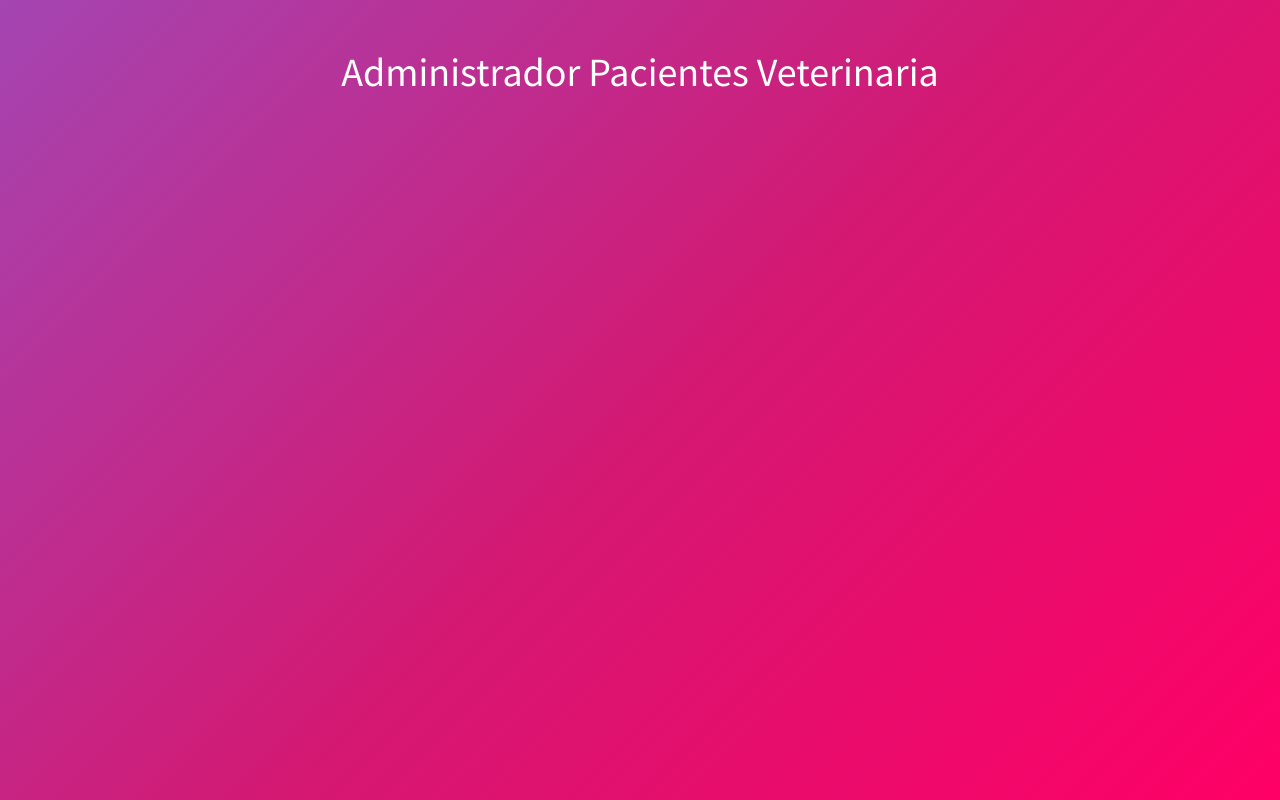
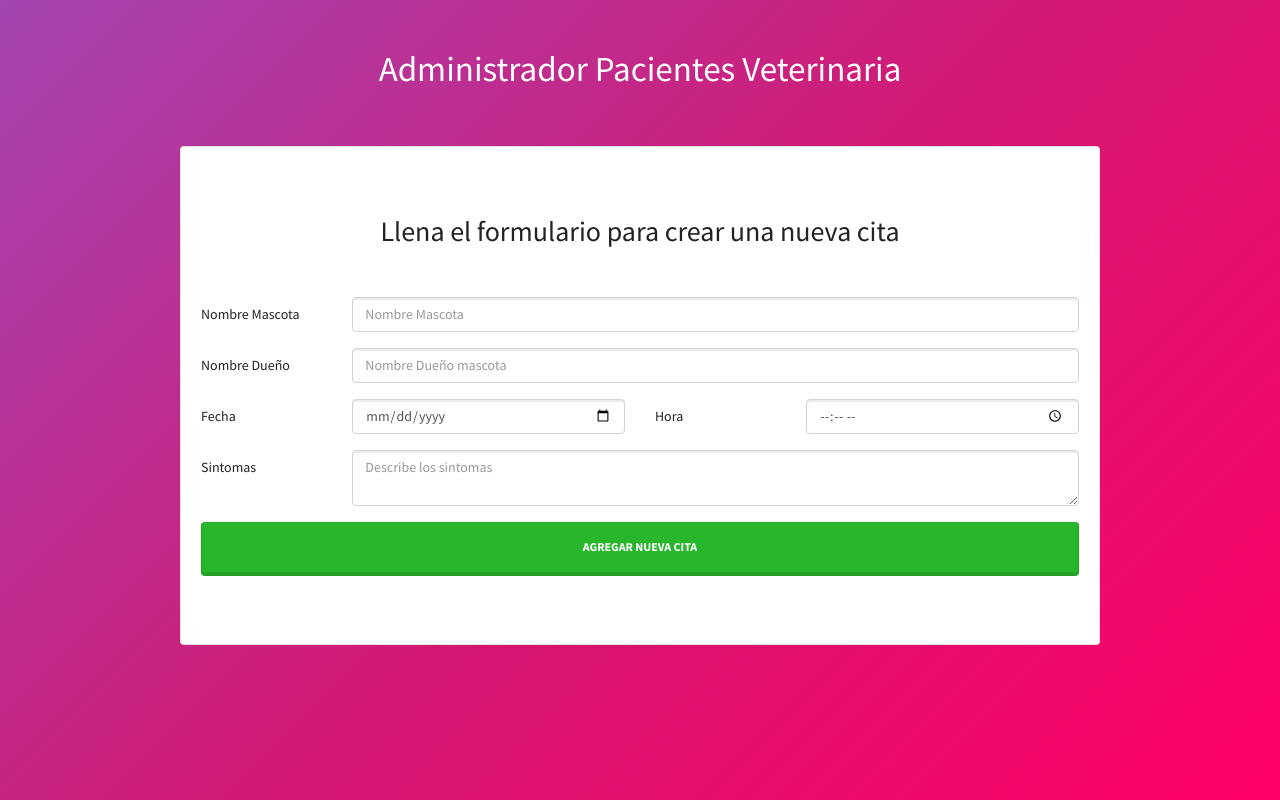
Before and after one commit to Eder87rh/react-veterinary, a React (Create React App) app: page / in a window 1280 px wide. Built offline with nearby package versions, Linux system fonts and the light colour scheme.

Commit message:
Creating the form

```diff
--- a/src/App.js
+++ b/src/App.js
@@ -1,6 +1,7 @@
 import React, { Component} from 'react';
 import './bootstrap.min.css'
 import Header from './components/Header';
+import NuevaCita from './components/NuevaCita';
 
 class App extends Component {
   state = {  }
@@ -8,6 +9,11 @@
     return (
       <div className="container">
         <Header titulo="Administrador Pacientes Veterinaria"/>
+        <div className="row">
+          <div className="col-md-10 mx-auto">
+            <NuevaCita/>
+          </div>
+        </div>
       </div>
     );
   }
--- /dev/null
+++ b/src/components/NuevaCita.js
@@ -0,0 +1,69 @@
+import React, { Component } from 'react';
+
+class NuevaCita extends Component {
+  state = {  }
+  render() {
+    return (
+      <div className="card mt-5 py-5">
+        <div className="card-body">
+          <h2 className="card-title text-center mb-5">
+            Llena el formulario para crear una nueva cita
+          </h2>
+
+          <form>
+            <div className="form-group row">
+              <label htmlFor="" className="col-sm-4 col-lg-2 col-form-label">Nombre Mascota</label>
+              <div className="col-sm-8 col-lg-10">
+                <input
+                  type="text"
+                  className="form-control"
+                  placeholder="Nombre Mascota"
+                  name="mascota"
+                />
+              </div>
+            </div> {/* form-group */}
+            <div className="form-group row">
+              <label htmlFor="" className="col-sm-4 col-lg-2 col-form-label">Nombre Dueño</label>
+              <div className="col-sm-8 col-lg-10">
+                <input
+                  type="text"
+                  className="form-control"
+                  placeholder="Nombre Dueño mascota"
+                  name="mascota"
+                />
+              </div>
+            </div> {/* form-group */}
+            <div className="form-group row">
+              <label htmlFor="" className="col-sm-4 col-lg-2 col-form-label">Fecha</label>
+              <div className="col-sm-8 col-lg-4">
+                <input
+                  type="date"
+                  className="form-control"
+                  name="fecha"
+                />
+              </div>
+              <label htmlFor="" className="col-sm-4 col-lg-2 col-form-label">Hora</label>
+              <div className="col-sm-8 col-lg-4">
+                <input
+                  type="time"
+                  className="form-control"
+                  name="fecha"
+                />
+              </div>
+            </div> {/* form-group */}
+            <div className="form-group row">
+              <label htmlFor="" className="col-sm-4 col-lg-2 col-form-label">Sintomas</label>
+              <div className="col-sm-8 col-lg-10">
+                <textarea className="form-control" name="sintomas" placeholder="Describe los sintomas"></textarea>
+
+              </div>
+            </div> {/* form-group */}
+            <input type="submit" className="py-3 mt-2 btn btn-success btn-block" value="Agregar Nueva Cita" />
+          </form>
+        </div>
+      </div>
+     );
+  }
+}
+
+export default NuevaCita;
```
Also changed, not shown: src/bootstrap.min.css.
